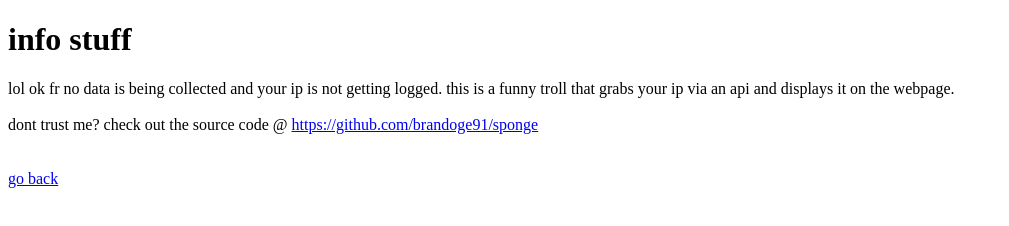
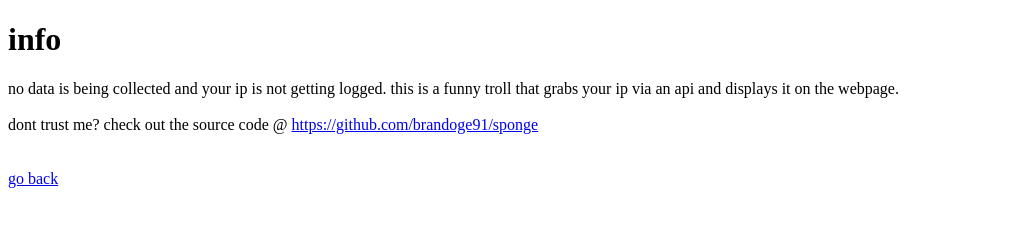
Before and after one commit to brandonapt/brandonapt.github.io, a plain HTML site: page info.html in a window 1280 px wide. Shown: the whole page, without its empty margins (0-1009 px from the left). Drawn offline with Linux system fonts and the light colour scheme.

Commit message:
Update info.html

```diff
--- a/info.html
+++ b/info.html
@@ -7,7 +7,7 @@
     <title>ok info</title>
 </head>
 <body>
-    <h1>info stuff</h1>
-    lol ok fr no data is being collected and your ip is not getting logged. this is a funny troll that grabs your ip via an api and displays it on the webpage.<br><br> dont trust me? check out the source code @ <a href='https://github.com/brandoge91/sponge'>https://github.com/brandoge91/sponge</a><br><br><br><a href="/sponge">go back</a>
+    <h1>info</h1>
+    no data is being collected and your ip is not getting logged. this is a funny troll that grabs your ip via an api and displays it on the webpage.<br><br> dont trust me? check out the source code @ <a href='https://github.com/brandonapt/brandonapt.github.io'>https://github.com/brandoge91/sponge</a><br><br><br><a href="/sponge">go back</a>
 </body>
 </html>
```
